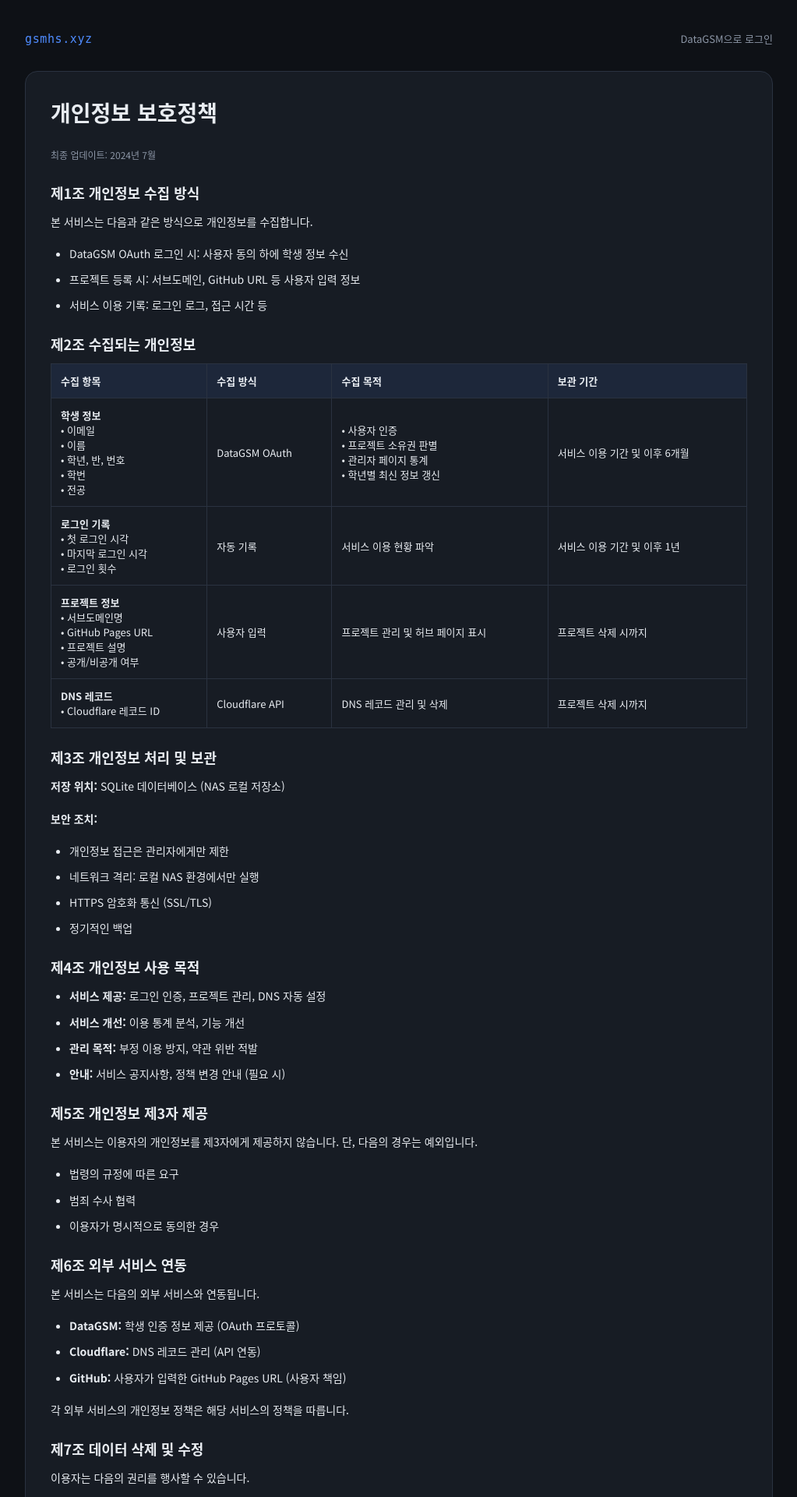
After one commit to h4ru1012/gsmhs.xyz, a Spring Boot app: page /privacy in a window 1280 px wide. The commit adds this page. Shown: the top 1920 px of the page at 78% size, without its empty margins (128-1151 px from the left). Run offline with Spring Boot 4, Linux system fonts and the light colour scheme.

Commit message:
이용약관 및 개인정보 보호정책 페이지 추가
- /tos: 서비스 이용약관
  * 서비스 설명, 이용자격, 금지사항
  * 책임 제한, 데이터 보관 정책

- /privacy: 개인정보 보호정책
  * 수집되는 개인정보 항목 및 목적
  * 데이터 보관 기간 및 보안 조치
  * 외부 서비스(DataGSM, Cloudflare) 연동 설명
  * 데이터 삭제 및 수정 권리

- 모든 페이지(index, register, admin)에 footer 추가
  * 홈, 이용약관, 개인정보 보호정책 링크
  * 저작권 표시

Co-Authored-By: Claude Haiku 4.5 <noreply@anthropic.com>
Claude-Session: https://claude.ai/code/session_01NKq1M3QHFYCqzgL4mk2ett

```diff
--- a/src/main/java/xyz/gsmhs/controller/HomeController.java
+++ b/src/main/java/xyz/gsmhs/controller/HomeController.java
@@ -43,4 +43,18 @@ public class HomeController {
 
         return "index";
     }
+
+    @GetMapping("/tos")
+    public String termsOfService(HttpSession session, Model model) {
+        SessionUser user = (SessionUser) session.getAttribute(AuthController.SESSION_USER);
+        model.addAttribute("user", user);
+        return "tos";
+    }
+
+    @GetMapping("/privacy")
+    public String privacyPolicy(HttpSession session, Model model) {
+        SessionUser user = (SessionUser) session.getAttribute(AuthController.SESSION_USER);
+        model.addAttribute("user", user);
+        return "privacy";
+    }
 }
--- /dev/null
+++ b/src/main/resources/templates/privacy.html
@@ -0,0 +1,236 @@
+<!DOCTYPE html>
+<html lang="ko" xmlns:th="http://www.thymeleaf.org">
+<head>
+    <meta charset="UTF-8">
+    <meta name="viewport" content="width=device-width, initial-scale=1.0">
+    <title>개인정보 보호정책 - gsmhs.xyz</title>
+    <link rel="preconnect" href="https://fonts.googleapis.com">
+    <link rel="preconnect" href="https://fonts.gstatic.com" crossorigin>
+    <link href="https://fonts.googleapis.com/css2?family=Noto+Sans+KR:wght@400;600;700&display=swap" rel="stylesheet">
+    <style>
+        :root {
+            --bg: #0e1116;
+            --surface: #171c24;
+            --border: #2a3240;
+            --text: #e8ecf1;
+            --muted: #8b95a5;
+            --accent: #4f8cff;
+        }
+        * { box-sizing: border-box; margin: 0; padding: 0; }
+        body {
+            font-family: "Noto Sans KR", "Noto Sans CJK KR", -apple-system, "Segoe UI", sans-serif;
+            background: var(--bg);
+            color: var(--text);
+            min-height: 100vh;
+            padding: 40px 24px;
+            display: flex;
+            flex-direction: column;
+        }
+        .page {
+            max-width: 960px;
+            margin: 0 auto;
+            width: 100%;
+            flex: 1;
+        }
+        header {
+            display: flex;
+            align-items: center;
+            justify-content: space-between;
+            margin-bottom: 32px;
+            flex-wrap: wrap;
+            gap: 16px;
+        }
+        .domain {
+            font-family: "JetBrains Mono", ui-monospace, monospace;
+            font-size: 15px;
+            color: var(--accent);
+            letter-spacing: 0.04em;
+        }
+        .account {
+            display: flex;
+            align-items: center;
+            gap: 12px;
+            font-size: 13px;
+            color: var(--muted);
+        }
+        .account a { color: var(--muted); text-decoration: none; }
+        .account a:hover { text-decoration: underline; }
+        .card {
+            background: var(--surface);
+            border: 1px solid var(--border);
+            border-radius: 16px;
+            padding: 32px;
+            margin-bottom: 28px;
+        }
+        h1 { font-size: 28px; font-weight: 700; margin-bottom: 24px; }
+        h2 { font-size: 18px; font-weight: 700; margin-bottom: 12px; margin-top: 24px; }
+        p { font-size: 14px; line-height: 1.8; margin-bottom: 16px; color: var(--text); }
+        ul { margin-left: 24px; margin-bottom: 16px; }
+        li { font-size: 14px; line-height: 1.8; margin-bottom: 8px; }
+        .table-container { overflow-x: auto; margin-bottom: 16px; }
+        table {
+            width: 100%;
+            border-collapse: collapse;
+            font-size: 13px;
+        }
+        th, td { padding: 12px; border: 1px solid var(--border); text-align: left; }
+        th { background: rgba(79, 140, 255, 0.1); font-weight: 600; }
+        .updated { font-size: 12px; color: var(--muted); margin-bottom: 24px; }
+        footer {
+            background: var(--surface);
+            border-top: 1px solid var(--border);
+            padding: 24px;
+            text-align: center;
+            font-size: 13px;
+            color: var(--muted);
+            margin-top: auto;
+        }
+        .footer-links {
+            display: flex;
+            justify-content: center;
+            gap: 24px;
+            margin-bottom: 16px;
+            flex-wrap: wrap;
+        }
+        .footer-links a {
+            color: var(--muted);
+            text-decoration: none;
+        }
+        .footer-links a:hover {
+            color: var(--accent);
+        }
+    </style>
+</head>
+<body>
+<div class="page">
+    <header>
+        <span class="domain">gsmhs.xyz</span>
+        <div class="account" th:if="${user != null}">
+            <span th:text="${user.displayName}">1학년 1반 1번 홍길동</span>
+            <a href="/admin" th:if="${user.admin}">관리자</a>
+            <a href="/logout">로그아웃</a>
+        </div>
+        <div class="account" th:if="${user == null}">
+            <a href="/login">DataGSM으로 로그인</a>
+        </div>
+    </header>
+
+    <main class="card">
+        <h1>개인정보 보호정책</h1>
+        <p class="updated">최종 업데이트: 2024년 7월</p>
+
+        <h2>제1조 개인정보 수집 방식</h2>
+        <p>본 서비스는 다음과 같은 방식으로 개인정보를 수집합니다.</p>
+        <ul>
+            <li>DataGSM OAuth 로그인 시: 사용자 동의 하에 학생 정보 수신</li>
+            <li>프로젝트 등록 시: 서브도메인, GitHub URL 등 사용자 입력 정보</li>
+            <li>서비스 이용 기록: 로그인 로그, 접근 시간 등</li>
+        </ul>
+
+        <h2>제2조 수집되는 개인정보</h2>
+        <div class="table-container">
+            <table>
+                <thead>
+                    <tr>
+                        <th>수집 항목</th>
+                        <th>수집 방식</th>
+                        <th>수집 목적</th>
+                        <th>보관 기간</th>
+                    </tr>
+                </thead>
+                <tbody>
+                    <tr>
+                        <td><strong>학생 정보</strong><br>• 이메일<br>• 이름<br>• 학년, 반, 번호<br>• 학번<br>• 전공</td>
+                        <td>DataGSM OAuth</td>
+                        <td>• 사용자 인증<br>• 프로젝트 소유권 판별<br>• 관리자 페이지 통계<br>• 학년별 최신 정보 갱신</td>
+                        <td>서비스 이용 기간 및 이후 6개월</td>
+                    </tr>
+                    <tr>
+                        <td><strong>로그인 기록</strong><br>• 첫 로그인 시각<br>• 마지막 로그인 시각<br>• 로그인 횟수</td>
+                        <td>자동 기록</td>
+                        <td>서비스 이용 현황 파악</td>
+                        <td>서비스 이용 기간 및 이후 1년</td>
+                    </tr>
+                    <tr>
+                        <td><strong>프로젝트 정보</strong><br>• 서브도메인명<br>• GitHub Pages URL<br>• 프로젝트 설명<br>• 공개/비공개 여부</td>
+                        <td>사용자 입력</td>
+                        <td>프로젝트 관리 및 허브 페이지 표시</td>
+                        <td>프로젝트 삭제 시까지</td>
+                    </tr>
+                    <tr>
+                        <td><strong>DNS 레코드</strong><br>• Cloudflare 레코드 ID</td>
+                        <td>Cloudflare API</td>
+                        <td>DNS 레코드 관리 및 삭제</td>
+                        <td>프로젝트 삭제 시까지</td>
+                    </tr>
+                </tbody>
+            </table>
+        </div>
+
+        <h2>제3조 개인정보 처리 및 보관</h2>
+        <p><strong>저장 위치:</strong> SQLite 데이터베이스 (NAS 로컬 저장소)</p>
+        <p><strong>보안 조치:</strong></p>
+        <ul>
+            <li>개인정보 접근은 관리자에게만 제한</li>
+            <li>네트워크 격리: 로컬 NAS 환경에서만 실행</li>
+            <li>HTTPS 암호화 통신 (SSL/TLS)</li>
+            <li>정기적인 백업</li>
+        </ul>
+
+        <h2>제4조 개인정보 사용 목적</h2>
+        <ul>
+            <li><strong>서비스 제공:</strong> 로그인 인증, 프로젝트 관리, DNS 자동 설정</li>
+            <li><strong>서비스 개선:</strong> 이용 통계 분석, 기능 개선</li>
+            <li><strong>관리 목적:</strong> 부정 이용 방지, 약관 위반 적발</li>
+            <li><strong>안내:</strong> 서비스 공지사항, 정책 변경 안내 (필요 시)</li>
+        </ul>
+
+        <h2>제5조 개인정보 제3자 제공</h2>
+        <p>본 서비스는 이용자의 개인정보를 제3자에게 제공하지 않습니다. 단, 다음의 경우는 예외입니다.</p>
+        <ul>
+            <li>법령의 규정에 따른 요구</li>
+            <li>범죄 수사 협력</li>
+            <li>이용자가 명시적으로 동의한 경우</li>
+        </ul>
+
+        <h2>제6조 외부 서비스 연동</h2>
+        <p>본 서비스는 다음의 외부 서비스와 연동됩니다.</p>
+        <ul>
+            <li><strong>DataGSM:</strong> 학생 인증 정보 제공 (OAuth 프로토콜)</li>
+            <li><strong>Cloudflare:</strong> DNS 레코드 관리 (API 연동)</li>
+            <li><strong>GitHub:</strong> 사용자가 입력한 GitHub Pages URL (사용자 책임)</li>
+        </ul>
+        <p>각 외부 서비스의 개인정보 정책은 해당 서비스의 정책을 따릅니다.</p>
+
+        <h2>제7조 데이터 삭제 및 수정</h2>
+        <p>이용자는 다음의 권리를 행사할 수 있습니다.</p>
+        <ul>
+            <li><strong>프로젝트 삭제:</strong> 언제든지 자신의 프로젝트를 삭제할 수 있습니다.</li>
+            <li><strong>계정 삭제 요청:</strong> 관리자에게 문의하여 계정 및 관련 데이터 삭제를 요청할 수 있습니다.</li>
+            <li><strong>정보 수정:</strong> 프로젝트 정보는 자유롭게 수정할 수 있습니다. 학생 정보는 DataGSM을 통해 최신화됩니다.</li>
+        </ul>
+
+        <h2>제8조 쿠키 및 추적 기술</h2>
+        <p>본 서비스는 세션 관리를 위해 HTTP 세션을 사용하지만, 추적 목적의 쿠키를 사용하지 않습니다.</p>
+
+        <h2>제9조 미성년자 보호</h2>
+        <p>본 서비스는 미성년자(14세 이상 18세 미만)를 주 대상으로 하므로, 부모/보호자의 동의가 필요할 수 있습니다. 본인의 동의 없이 타인의 정보를 제공하거나 사용하는 것은 금지됩니다.</p>
+
+        <h2>제10조 정책 변경</h2>
+        <p>본 정책은 서비스 개선 및 법적 요구에 따라 변경될 수 있습니다. 주요 변경 사항은 서비스 내에서 사전 공지합니다.</p>
+
+        <h2>제11조 문의</h2>
+        <p>개인정보 보호와 관련된 문의 또는 권리 행사를 원하시면 관리자에게 문의해 주시기 바랍니다.</p>
+    </main>
+</div>
+
+<footer>
+    <div class="footer-links">
+        <a href="/">홈</a>
+        <a href="/tos">이용약관</a>
+        <a href="/privacy">개인정보 보호정책</a>
+    </div>
+    <p>&copy; 2024 gsmhs.xyz. All rights reserved.</p>
+</footer>
+</body>
+</html>
```
Also changed, not shown: src/main/resources/templates/admin.html (+35 -1 lines), src/main/resources/templates/index.html (+32 -0 lines), src/main/resources/templates/register.html (+37 -1 lines), src/main/resources/templates/tos.html (added, +180 -0 lines).
